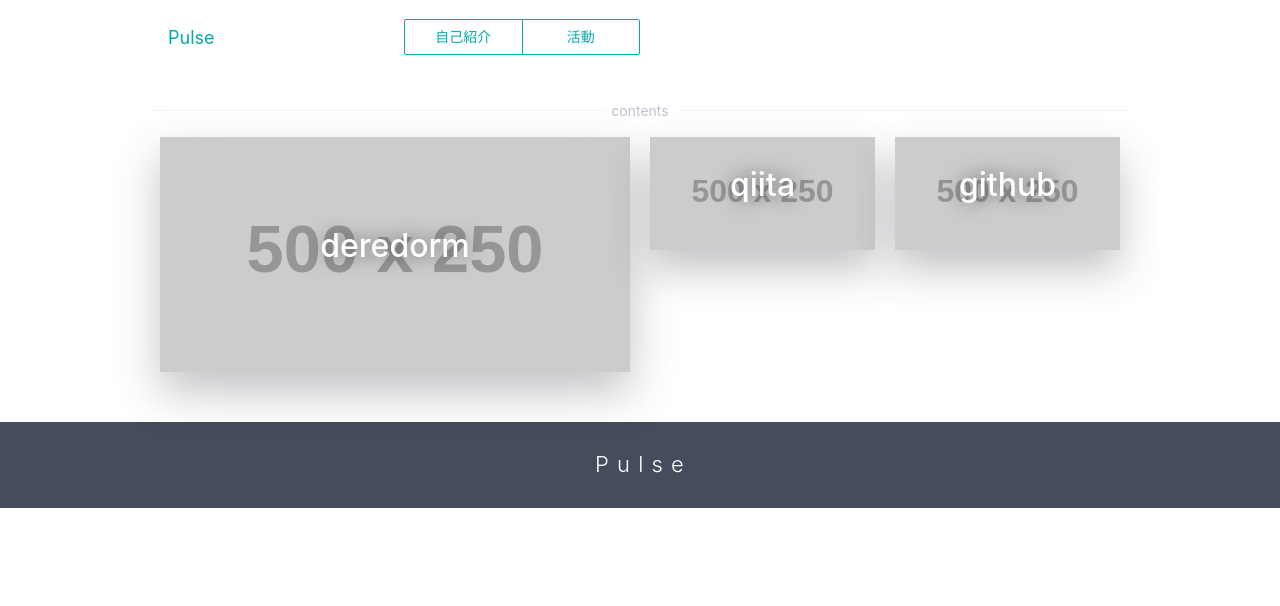
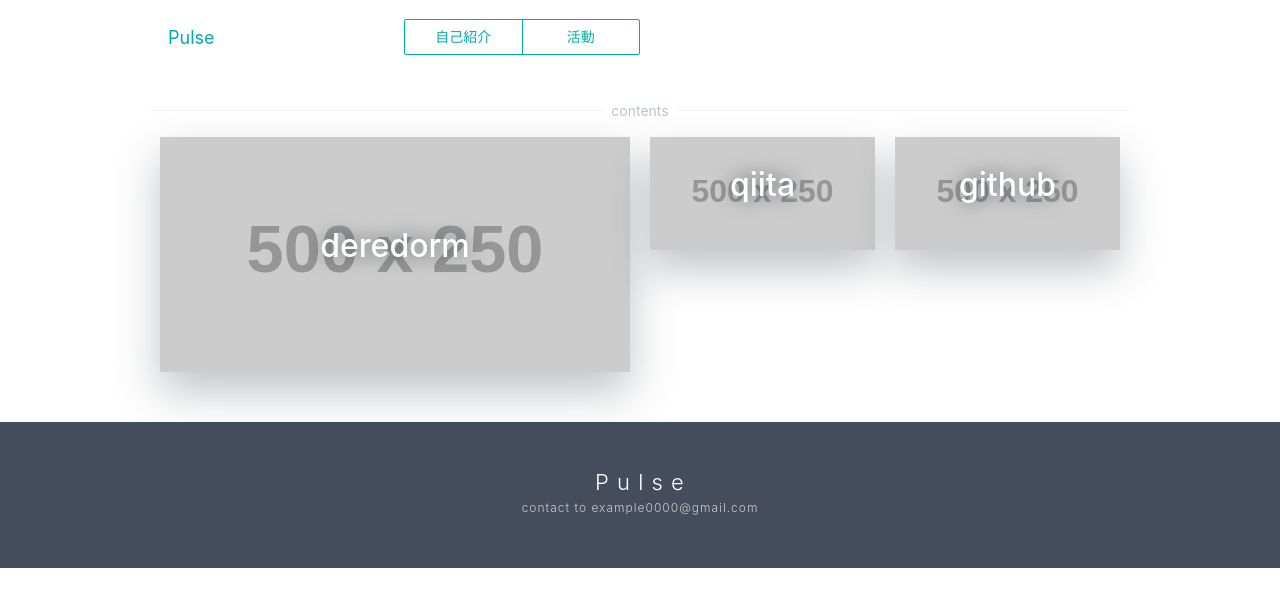
Before and after one commit to ne-peer/pulse, a Nuxt app: page /activity in a window 1280 px wide. Shown: the top 606 px of the page. Built offline with nearby package versions, Linux system fonts and the light colour scheme.

Commit message:
[update] footer style

```diff
--- a/components/PulseFooter.vue
+++ b/components/PulseFooter.vue
@@ -1,24 +1,35 @@
 <template>
   <footer>
-      <p>P u l s e</p>
+    <div class="author">
+      <div class="name">P u l s e</div>
+      <div class="mail">contact to example0000@gmail.com</div>
+    </div>
   </footer>
 </template>
 
 <style>
 footer {
   margin-top: 40px;
-  height: 86px;
   background-color: #454d5d;
+  height: 146px;
 }
 
-footer p {
-  padding-top: 26px;
+footer .author {
+  padding-top: 44px;
   text-align: center;
+}
 
-  display: block;
+footer .name {
+  color: #ffffff;
   font-weight: 300;
   font-size: 22px;
-  color: #ffffff;
+  letter-spacing: 1px;
+}
+
+footer .mail {
+  color: #ccc;
+  font-weight: 300;
+  font-size: 12px;
   letter-spacing: 1px;
 }
 </style>
```
